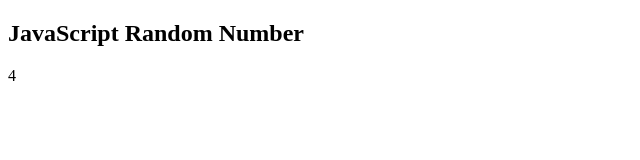
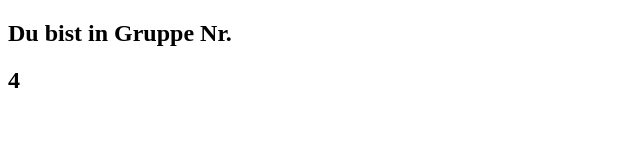
Before and after one commit to eBildungslabor/gruppenbildung, a plain HTML site: page index.html in a window 1280 px wide. Shown: the whole page, without its empty margins (0-640 px from the left). Drawn offline with Linux system fonts and the light colour scheme.

Commit message:
Update index.html

```diff
--- a/index.html
+++ b/index.html
@@ -1,8 +1,8 @@
 <!DOCTYPE html>
 <html>
 <body>
-<h2>JavaScript Random Number</h2>
-<p id="random_number"></p>
+<h2>Du bist in Gruppe Nr.</h2>
+<h2 id="random_number"></h2>
 <script>
 var randomNumber = Math.floor(Math.random() * 4) + 1;
 document.getElementById("random_number").innerHTML = randomNumber;
```
